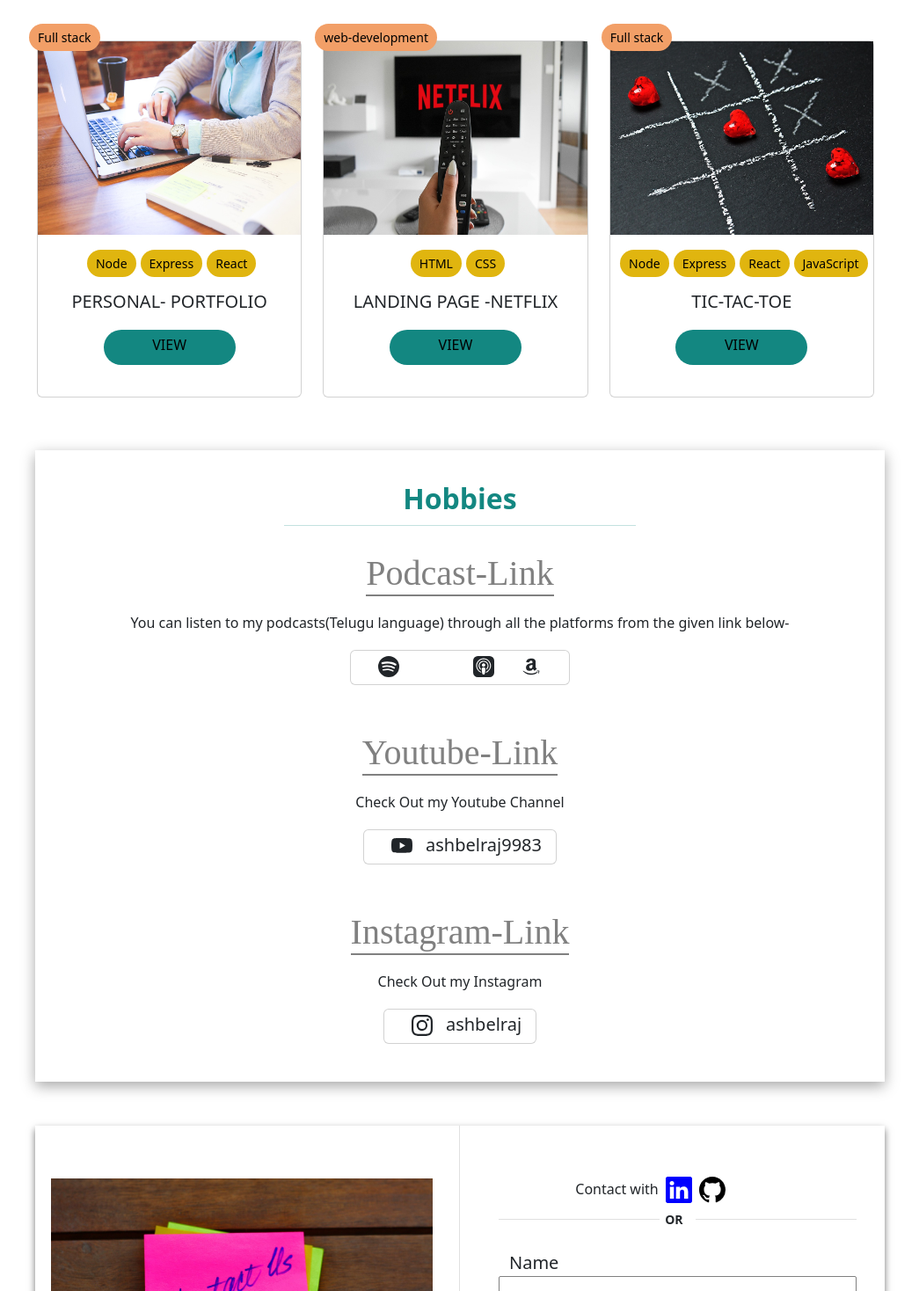
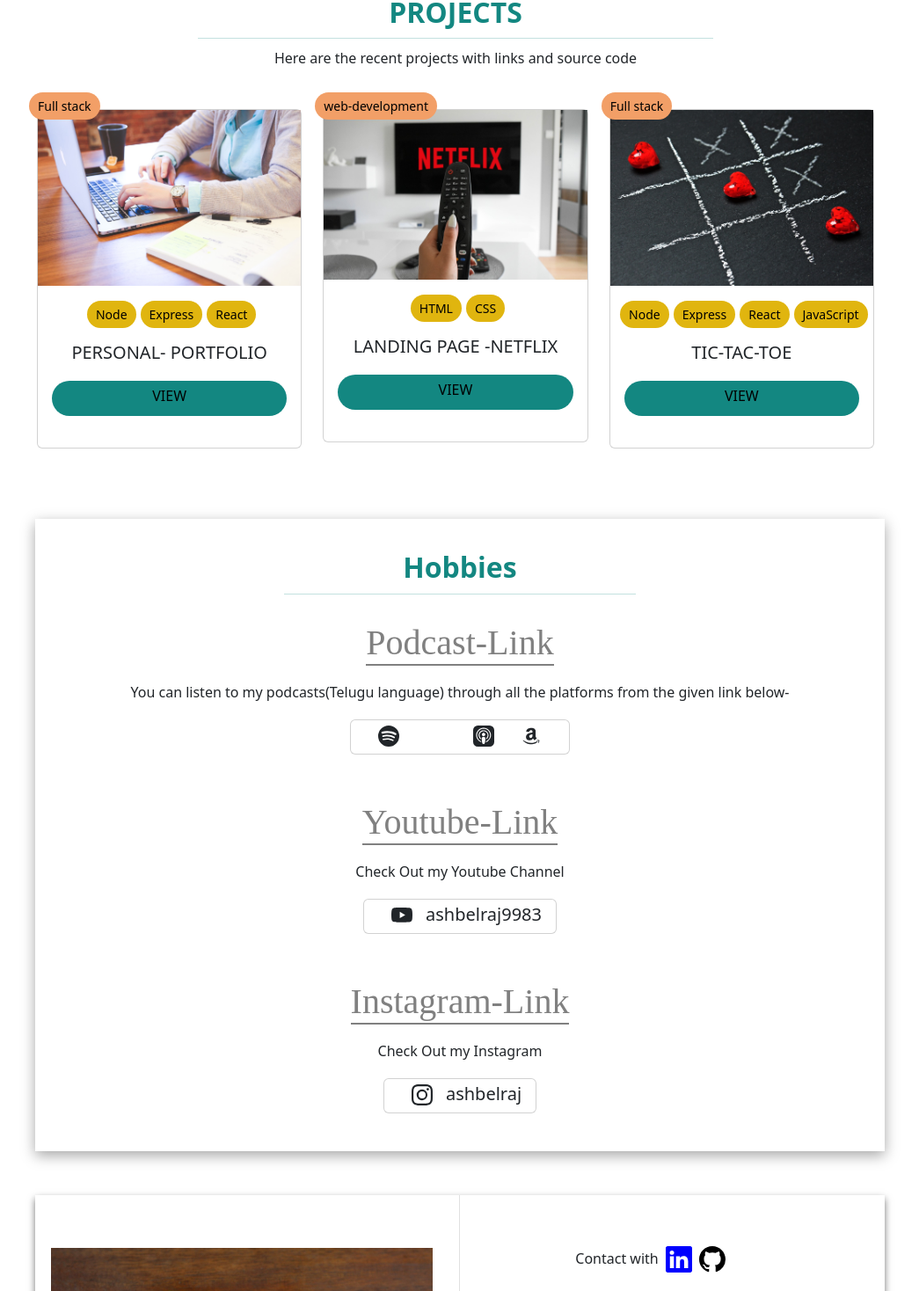
Before and after one commit to ashbel123/newportfolio, a React (Create React App) app: page / in a window 1280 px wide. Shown: the part 1762-3230 px from the top of the page at 88% size, without its empty margins (192-1237 px from the left). Built offline with nearby package versions, Linux system fonts and the light colour scheme; some icons are missing.

Commit message:
made projects responsive

```diff
--- a/src/pages/Contact/Contact.css
+++ b/src/pages/Contact/Contact.css
@@ -1,54 +1,60 @@
-.contact{
+.contact {
   margin-left: 150px;
   margin-bottom: 60px;
   margin-top: 50px;
 }
-.card0{
+.card0 {
   box-shadow: 0px 4px 8px 0px #757575;
   border-radius: 0px;
 }
-.card2{
+.card2 {
   margin: 0px 4px;
 }
-.card2 h6{
+.card2 h6 {
   text-align: center;
 }
-.card2 .extra{
-    /* text-align: center; */
-    margin-left: auto;
-    margin-right: auto;
-
-
+.card2 .extra {
+  /* margin-left: auto;
+    margin-right: auto; */
+    margin-top: 10px;
+  display: flex;
+  align-items: center;
+  justify-content: center;
+  text-align: center;
 }
-.card1 .image{
+.card1 .image {
   padding: 30px;
   margin-top: 30px;
   height: 100%;
   width: 100%;
 }
-.border-line{
+.border-line {
   border-right: 1px solid #e0e0e0;
 }
-.line{
+.line {
   height: 1px;
   width: 45%;
-    background-color: #e0e0e0;
+  background-color: black;
+  opacity: 40%;
   margin-top: 10px;
 }
-.or{
+.or {
   display: flex;
   width: 10%;
   font-weight: bold;
-    padding-left: 6px;
+  padding: 0px  6px;
+  margin-top: 2px;
+
   /* margin-right: 10px; */
 }
-::placeholder{
+::placeholder {
   color: grey;
   opacity: 1;
   font-weight: 300;
+}
 
-}
-input,textarea{
+input,
+textarea {
   padding: 10px 12px;
   border: 1px solid gray;
   border-radius: 2px;
@@ -58,27 +64,25 @@
   color: black;
   font-size: 1rem;
   letter-spacing: 1px;
-
 }
-input:focus, textarea:focus{
+input:focus,
+textarea:focus {
   box-shadow: none !important;
   outline: 1px solid blue !important;
   outline-width: 0px;
 }
-button:focus{
+button:focus {
   box-shadow: none;
   outline-width: 0px;
-
 }
-.button{
+.button {
   background-color: #1e1e2c;
   color: white;
   border-radius: 2px;
   margin-top: 15px;
   padding: 10px;
-
 }
-.button:hover{
+.button:hover {
   background-color: #000;
   color: white;
 }
@@ -87,29 +91,28 @@
   font-weight: semibold;
 }
 /* ************************************** */
-@media (max-width: 600px){
+@media (max-width: 600px) {
   .contact {
     margin: 0;
     padding: 0;
     margin-top: 50px;
   }
 
-        .contact .card2{
+  .contact .card2 {
     margin: 0;
-
-
   }
-        .contact .card2 .h6{
+  .contact .card2 .h6 {
     display: flex;
     align-items: center;
-            justify-content: center ;
+    justify-content: center;
   }
-        .contact .card2 .row{
+  .contact .card2 .row {
     padding: 0px;
   }
 }
 @media only screen and (width: 768px),
-only screen and (width: 1024px),only screen and (width: 820px)and (height:1180px) {
+  only screen and (width: 1024px),
+  only screen and (width: 820px) and (height: 1180px) {
   .contact {
     margin-left: 190px;
   }
--- a/src/pages/Education/Education.css
+++ b/src/pages/Education/Education.css
@@ -40,6 +40,7 @@
     .education hr{
         width: 200px;
         margin-bottom: 10px;
+        height: 2px ;
     }
 }
 
--- a/src/pages/OtherWorks/OtherWorks.css
+++ b/src/pages/OtherWorks/OtherWorks.css
@@ -11,6 +11,7 @@
     color: #138781;
     width: 400px;
     margin: 10px auto;
+    height: 2px;
 }
 
 .otherworks h2 {
--- a/src/pages/Projects/Projects.css
+++ b/src/pages/Projects/Projects.css
@@ -4,7 +4,7 @@
 }
 .project hr {
     color: #138781;
-    width: 400px;
+    width: 60%;
     margin: 10px auto;
 }
 
@@ -13,7 +13,7 @@
     color: #138781;
 }
 #ads{
-    margin: 30px 0px 30px 0px ;
+    margin: 30px 0px;
 }
 #ads .card-notify-badge{
     position: absolute;
@@ -21,19 +21,19 @@
     top: -20px;
     background: #f29f67;
     text-align: center;
-    border-radius: 30px 30px 30px 30px;
+    border-radius: 30px;
     color: black;
     padding: 5px 10px;
     font-size: 14px;
 }
 .card img{
-    height: 220px;
-    width: 100%;
+    height: auto;
+   max-width:  100%;
 }
 .card-detail-badge{
     background-color: #e0b50f;
     text-align: center;
-    border-radius: 30px 30px 30px 30px;
+    border-radius: 30px ;
     color: black;
     padding: 5px 10px;
     font-size: 14px;
@@ -48,6 +48,13 @@
     color: black;
 
 }
+
+.card{
+    height: auto;
+    margin-bottom: 20px;
+    /* text-align: center; */
+
+}
 .card:hover{
     background-color: white;
     border: 1px solid black;
@@ -57,7 +64,7 @@
 }
 .ad-btn{
     text-transform: uppercase;
-    width: 150px;
+    width: auto;
     height: 40px;
     display: block;
     text-align: center;
@@ -91,10 +98,10 @@
     }
 
     .project hr{
-            width: 280px;
+            width: 80%;
     }
 
-    .project card{
+    .project .card{
      margin-top: 40px;
 
     }
--- a/src/pages/TechStack/TechStack.css
+++ b/src/pages/TechStack/TechStack.css
@@ -1,10 +1,12 @@
 .techstack{
     padding-left: 140px;
     margin-top: 60px;
+    /* text-align: center; */
 }
 .techstack hr{
     color: #138781;
-    width: 400px;
+    height: 2px;
+    width: 60%;
     margin: 10px auto;
 }
 .techstack h2{
@@ -13,6 +15,7 @@
 }
 .techstack .card{
     cursor: pointer;
+
 }
 .techstack .tech-icon{
   font-size: 2rem;
--- a/src/pages/TechStack/TechStack.js
+++ b/src/pages/TechStack/TechStack.js
@@ -15,7 +15,7 @@
         <div className="row">
           <Fade>
             {TechstackList.map((tech) => (
-              <div key={tech._id} className="col-md-3 col-sm-6">
+              <div key={tech._id} className="col-md-4 col-sm-6">
                 <div className="card m-2">
                   <div className="card-content">
                     <div className="card-body">
```
Also changed, not shown: src/pages/Contact/Contact.js (+0 -66 lines). Lines whose indentation alone changed are shown as unchanged.
